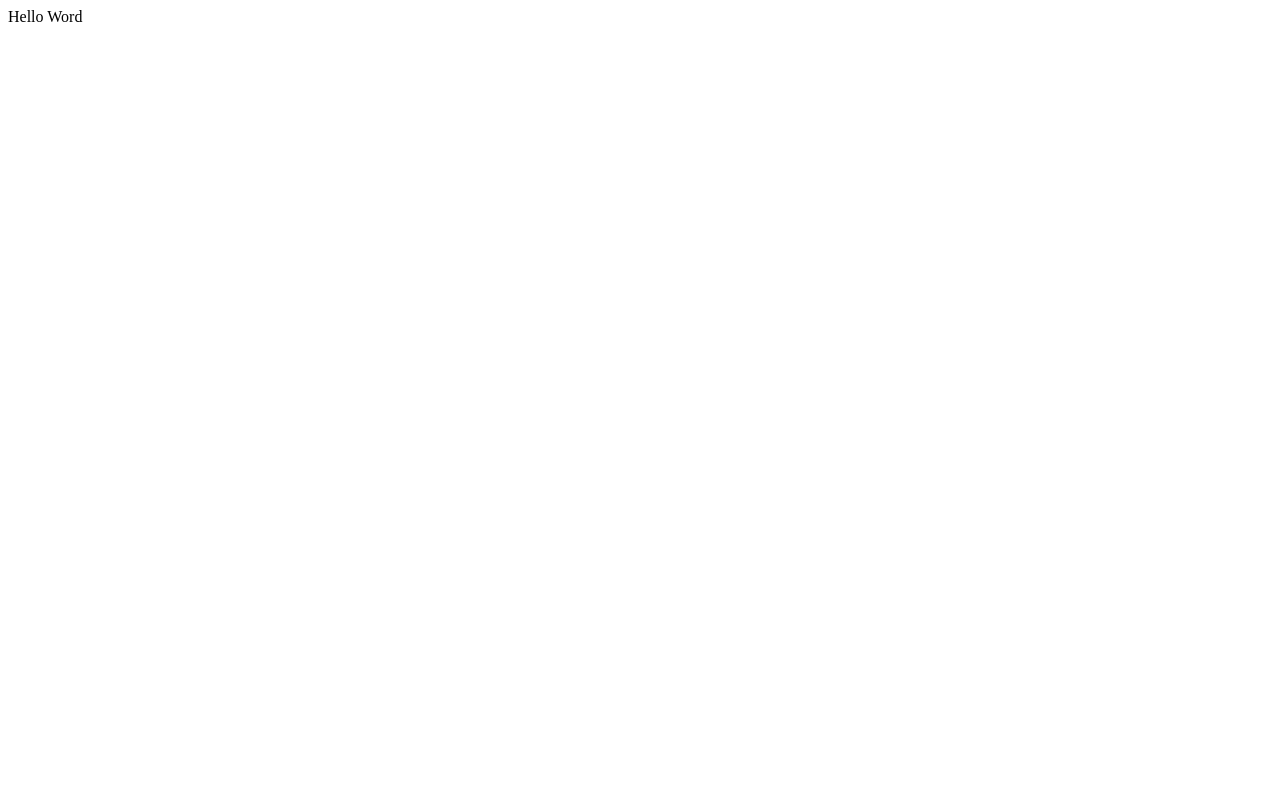
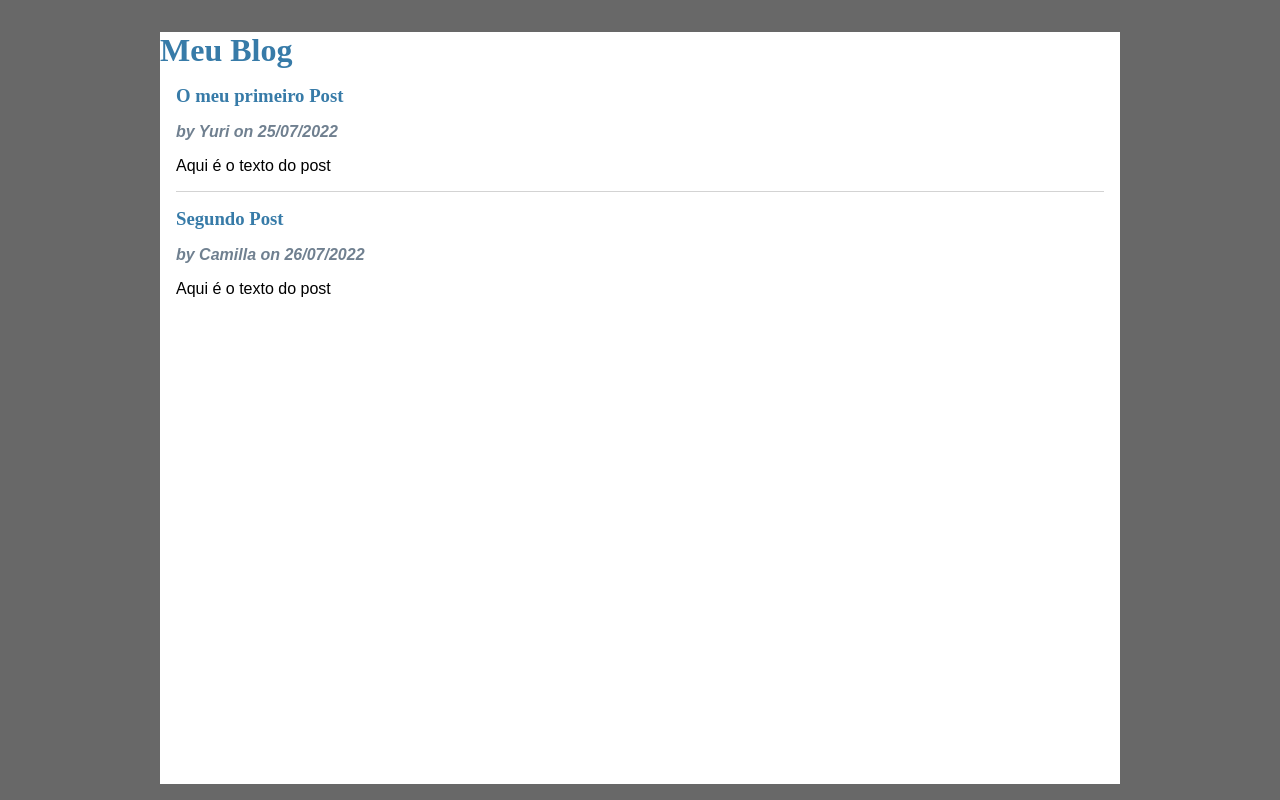
Before and after one commit to yurialvesL/blog_ocean, a Flask app: page / in a window 1280 px wide. Before the commit the page is almost empty. Run offline with Flask 2, Linux system fonts and the light colour scheme.

Commit message:
adição de templates

```diff
--- a/app.py
+++ b/app.py
@@ -1,13 +1,29 @@
 from flask import Flask,render_template
+from datetime import datetime
 
 app = Flask("hello")
 
+posts = [
+    {
+        'title': 'O meu primeiro Post',
+        'body': 'Aqui é o texto do post',
+        'author': 'Yuri',
+        'created' : datetime(2022,7,25)
+
+    },
+    {
+        'title': 'Segundo Post',
+        'body': 'Aqui é o texto do post',
+        'author': 'Camilla',
+        'created' : datetime(2022,7,26)
+
+    }
+]
+
 @app.route("/")
-@app.route("/hello")
-def hello():
-    return "Hello Word"
+def index():
+    return render_template('index.html', posts=posts)
 
-
-@app.route("/meucontato")
-def meuContato():
-    return render_template('index.html')
+@app.route('/login')
+def login():
+    return render_template('login.html')
--- /dev/null
+++ b/static/style.css
@@ -0,0 +1,42 @@
+
+html{
+    font-family: sans-serif;
+    background-color: rgb(104, 104, 104);
+    padding: 1rem;
+}
+
+body{
+    margin: 0 auto;
+    max-width: 960px;
+    background-color: white;
+
+}
+h1{
+    font-family: serif;
+    color:#377ba8;
+    margin: 1rem 0;
+
+}
+hr{
+    border: none;
+    border-top: 1px solid lightgray;
+}
+
+.content{
+    padding: 0 1rem 1rem
+}
+
+.post > header > div:first-of-type{
+    flex:auto;
+}
+
+.post .about{
+    color:slategray;
+    font-style: italic;
+    font-weight: bold;
+
+}
+
+.post .body{
+    white-space: pre-line;
+}
--- /dev/null
+++ b/templates/base.html
@@ -0,0 +1,16 @@
+<html>
+    <head>
+        <title>{%block title%}{% endblock %}- Meu Blog</title>
+        <link rel="stylesheet" href="/static/style.css">
+    </head>
+
+    <body>
+       <h1>Meu Blog</h1>
+       <nav>
+       </nav>
+       <section class="content">
+            {% block content %}
+            {% endblock %}
+        </section>
+    </body>
+</html>
--- a/templates/index.html
+++ b/templates/index.html
@@ -1,17 +1,19 @@
-<html>
-    <head>
-        <title>Contato</title>
-    </head>
-    <body>
-        <h1>Yuri Alves Lima,</h1>
-        <h2>yurisoad2015@gmail.com,</h3>
-        <h3>11953879046</h3>
-        <a href="https://www.github.com/yurialvesL"> Meu git hub</a>
-        <ul>
-            <li>Item 1</li>
-            <li>Item 2</li>
-            <li>Item 3</li>
-            <li>Item 4</li>
-        </ul>
-    </body>
-</html>
+{% extends "base.html" %}
+{% block title%}Pagina inicial{% endblock%}
+{%block content%}
+    {% for post in posts %}
+        <article class="post">
+            <header>
+                <div>
+                    <h1>{{ post.title }}</h1>
+                    <div class="about">by {{ post.author }} on {{post.created.strftime('%d/%m/%Y')}}</div>
+                </div>
+            </header>
+            <p class="body">{{ post.body }}</p>
+        </article>
+        {% if not loop.last %}
+            <hr>
+        {% else %}
+        {% endif %}
+    {% endfor %}
+{% endblock %}
--- /dev/null
+++ b/templates/login.html
@@ -0,0 +1,5 @@
+{% extends "base.html" %}
+{%block title%}Login{%endblock%}
+{%block content%}
+Aqui é o login
+{%endblock%}
```
Also changed, not shown: 1 other file.
